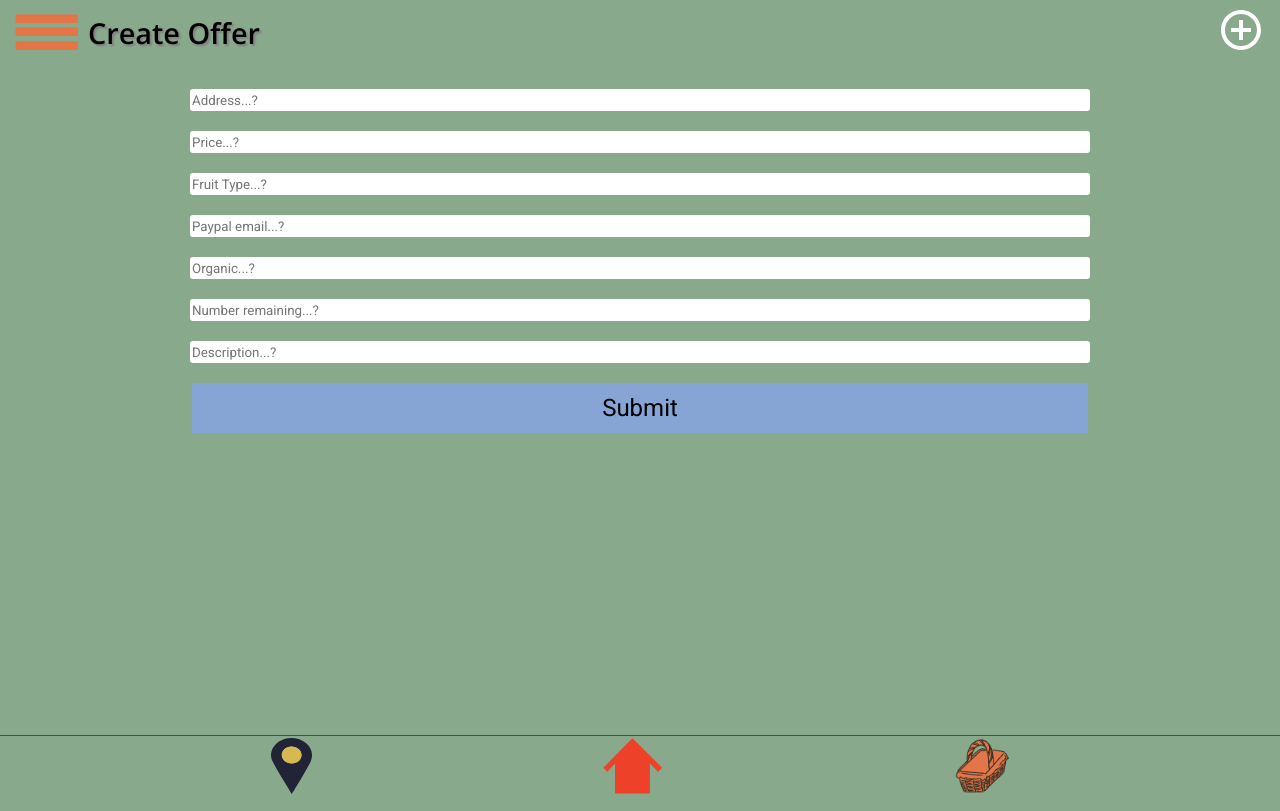
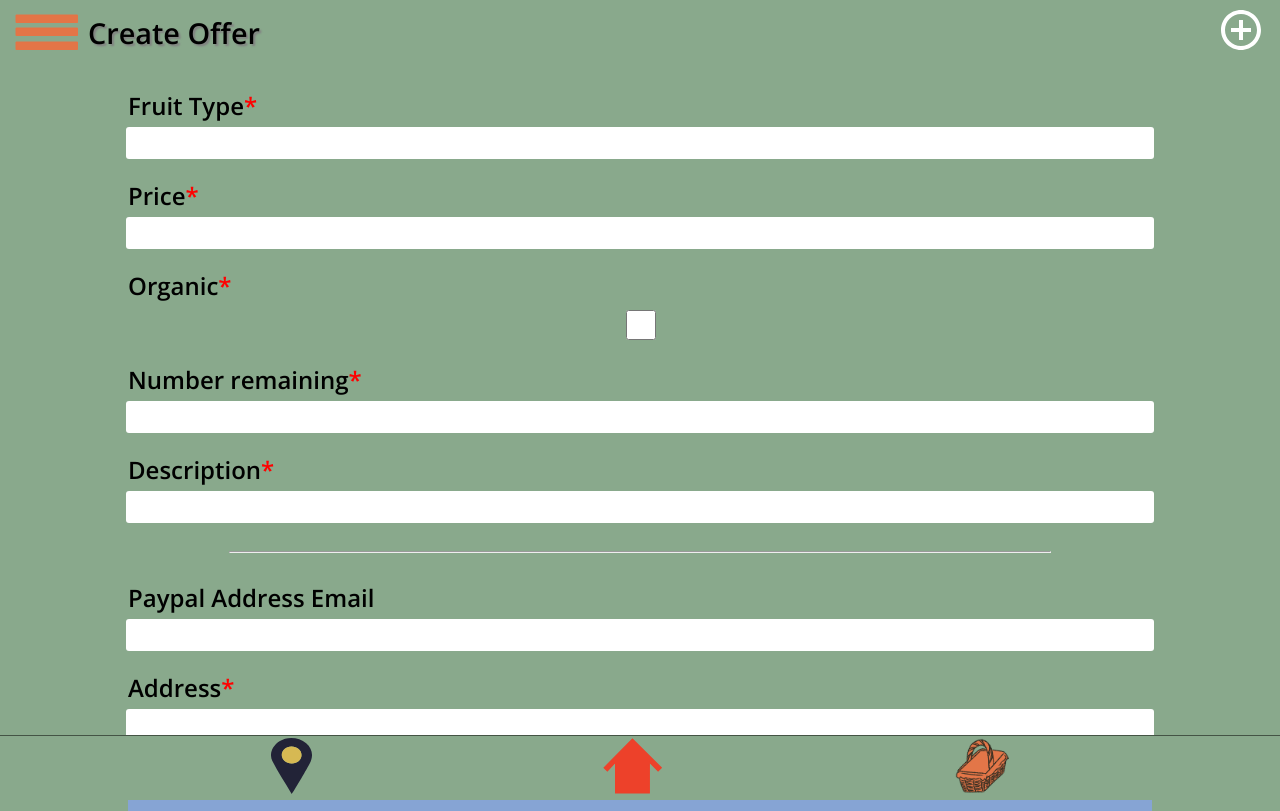
Before and after one commit to The-Squares/fruitbasket-client, a React (Create React App) app: page /create-offer in a window 1280 px wide. Built offline with nearby package versions, Linux system fonts and the light colour scheme; sample sign-in values are in the browser's storage.

Commit message:
create offer page additions

```diff
--- a/src/Screens/CreateOffer/CreateOffer.css
+++ b/src/Screens/CreateOffer/CreateOffer.css
@@ -1,7 +1,7 @@
 .CreateOffer form {
   display: flex;
   flex-direction: column;
-  width: 70%;
+  width: 80%;
   gap: 20px;
   justify-content: center;
   align-items: center;
@@ -9,7 +9,7 @@
 
 .CreateOffer input {
   width: 100%;
-  height: 20px;
+  height: 30px;
   border-radius: 3px;
   border: none;
   font-family: "Roboto", sans-serif;
@@ -32,3 +32,20 @@
   font-weight: 400;
   font-size: 1.5rem;
 }
+
+.CreateOffer label {
+  align-self: flex-start;
+  font-family: "Open Sans", sans-serif;
+  font-weight: 600;
+  font-size: 1.5rem;
+  margin-bottom: -15px;
+}
+
+.CreateOffer label span {
+  color: red;
+}
+
+.CreateOffer hr {
+  width: 80%;
+  background-color: black;
+}
--- a/src/Screens/CreateOffer/CreateOffer.js
+++ b/src/Screens/CreateOffer/CreateOffer.js
@@ -1,61 +1,49 @@
 import React from "react";
 import "./CreateOffer.css";
 import TopBar from "Components/TopBar";
+import submitForm from "Util/submitForm";
 
 function CreateOffer({ history }) {
-  const submitForm = async (e) => {
-    e.preventDefault();
-    let answers = Array.from(e.target)
-      .map((target) => [target.dataset.key, target.value])
-      .slice(0, -1);
-
-    let data = {};
-    answers.forEach(([key, value]) => {
-      console.log(key, value);
-      data[key] = value;
-    });
-
-    data.timestamp = Date.now();
-    data.user = JSON.parse(localStorage.getItem("user"))?._id;
-
-    await fetch(`${process.env.REACT_APP_API_BASE_URL}/api/offers`, {
-      method: "POST",
-      body: JSON.stringify(data),
-      headers: {
-        "Content-Type": "application/json",
-      },
-    });
-    history.push("/");
-  };
-
   return (
     <div className="CreateOffer">
       <TopBar page="Create Offer" />
       <div className="offerForm">
-        <form onSubmit={submitForm}>
-          <input data-key="address" type="text" placeholder="Address...?" />
-          <input data-key="price" type="text" placeholder="Price...?" />
-          <input
-            data-key="fruit_type"
-            type="text"
-            placeholder="Fruit Type...?"
-          />
-          <input
-            data-key="paypal_address"
-            type="text"
-            placeholder="Paypal email...?"
-          />
-          <input data-key="organic" type="text" placeholder="Organic...?" />
-          <input
-            data-key="remaining"
-            type="text"
-            placeholder="Number remaining...?"
-          />
-          <input
-            data-key="description"
-            type="text"
-            placeholder="Description...?"
-          />
+        <form onSubmit={(e) => submitForm(e, history)}>
+          <label>
+            Fruit Type<span>*</span>
+          </label>
+          <input data-key="fruit_type" type="text" />
+
+          <label>
+            Price<span>*</span>
+          </label>
+          <input data-key="price" type="text" />
+
+          <label>
+            Organic<span>*</span>
+          </label>
+          <input data-key="organic" type="checkbox" />
+
+          <label>
+            Number remaining<span>*</span>
+          </label>
+          <input data-key="remaining" type="text" />
+
+          <label>
+            Description<span>*</span>
+          </label>
+          <input data-key="description" type="text" />
+
+          <hr />
+
+          <label>Paypal Address Email</label>
+          <input data-key="paypal_address" type="text" />
+
+          <label>
+            Address<span>*</span>
+          </label>
+          <input data-key="address" type="text" />
+
           <button type="submit">Submit</button>
         </form>
       </div>
--- /dev/null
+++ b/src/Util/submitForm.js
@@ -0,0 +1,27 @@
+const submitForm = async (e, history) => {
+  e.preventDefault();
+  let answers = Array.from(e.target)
+    .map((target) => [target.dataset.key, target])
+    .slice(0, -1);
+
+  let data = {};
+  answers.forEach(([key, value]) => {
+    console.log(key, value);
+    if (key === "organic") return (data[key] = value.checked);
+    data[key] = value.value;
+  });
+
+  data.timestamp = Date.now();
+  data.user = JSON.parse(localStorage.getItem("user"))?._id;
+
+  await fetch(`${process.env.REACT_APP_API_BASE_URL}/api/offers`, {
+    method: "POST",
+    body: JSON.stringify(data),
+    headers: {
+      "Content-Type": "application/json",
+    },
+  });
+  history.push("/");
+};
+
+export default submitForm;
```
